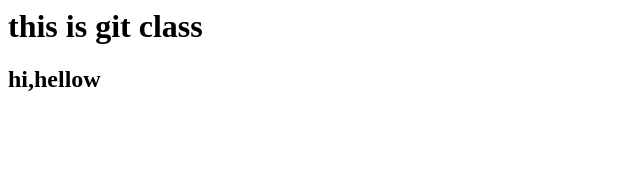
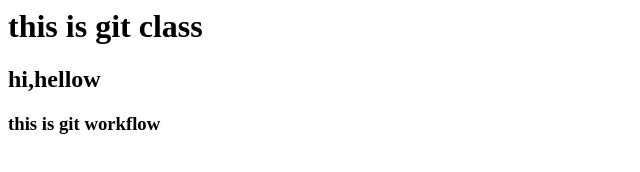
Before and after one commit to sssssharan/sha1234, a plain HTML site: page index.html in a window 1280 px wide. Shown: the whole page, without its empty margins (0-640 px from the left). Drawn offline with Linux system fonts and the light colour scheme.

Commit message:
final commit

```diff
--- a/index.html
+++ b/index.html
@@ -1,4 +1,6 @@
 <html>
 	<h1> this is git class </h1>
 	<h2> hi,hellow </h2>
+	<h3> this is git workflow </h3>
+
 </html>
```
